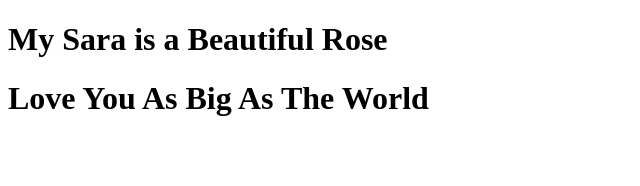
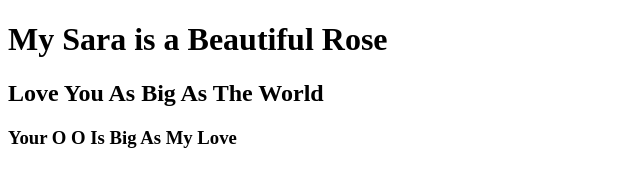
Before and after one commit to Magdy11111/coursera-test2, a plain HTML site: page site/index.html in a window 1280 px wide. Shown: the whole page, without its empty margins (0-640 px from the left). Drawn offline with Linux system fonts and the light colour scheme.

Commit message:
My Big Love

```diff
--- a/site/index.html
+++ b/site/index.html
@@ -7,6 +7,7 @@
 </head>
 <body>
 <h1>My Sara is a Beautiful Rose</h1>
-<h1>Love You As Big As The World</h1>
+<h2>Love You As Big As The World</h2>
+<h3>Your O O Is Big As My Love</h3>
 </body>
 </html>
```
